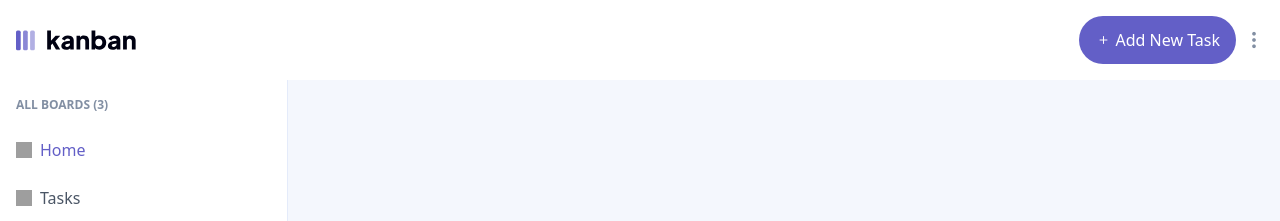
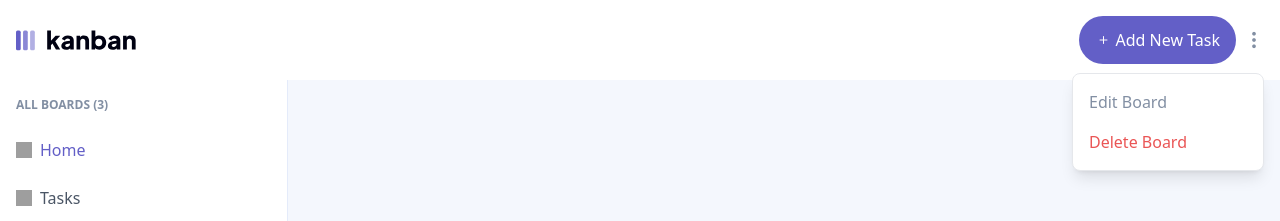
Before and after one commit to momin-riyadh/kanban-task, a React (Vite) app in the folder client/: page /dashboard in a window 1280 px wide. Both pictures are taken after a click on the icon 1254 px from the left and 40 px from the top of the page. Shown: the top 221 px of the page. Built offline with nearby package versions, Linux system fonts and the light colour scheme; grey boxes are pictures that could not be loaded.

Commit message:
fix and deploy

```diff
--- a/client/src/components/layout/Header.jsx
+++ b/client/src/components/layout/Header.jsx
@@ -1,7 +1,28 @@
 import LOGO from '../../assets/images/logo.svg';
-import React from "react";
+import React, { useState, useRef, useEffect } from "react";
 
 function Header() {
+    const [isDropdownOpen, setIsDropdownOpen] = useState(false);
+    const dropdownRef = useRef(null);
+
+    // Close dropdown when clicking outside
+    useEffect(() => {
+        function handleClickOutside(event) {
+            if (dropdownRef.current && !dropdownRef.current.contains(event.target)) {
+                setIsDropdownOpen(false);
+            }
+        }
+
+        document.addEventListener('mousedown', handleClickOutside);
+        return () => {
+            document.removeEventListener('mousedown', handleClickOutside);
+        };
+    }, []);
+
+    const toggleDropdown = () => {
+        setIsDropdownOpen(!isDropdownOpen);
+    };
+
     return (
         <div className="h-20 bg-white fixed top-0 left-0 right-0 z-50">
             <div className="px-4 py-2 flex justify-between items-center">
@@ -13,7 +34,22 @@ function Header() {
                         className="bg-[#635FC7] hover:bg-[#A8A4FF] text-white px-4 py-3 rounded-3xl transition-colors duration-400 cursor-pointer">
                         <i className="bi bi-plus"></i> Add New Task
                     </button>
-                    <i className="bi bi-three-dots-vertical text-[#828FA3] text-[20px] cursor-pointer"></i>
+                    <div className="relative" ref={dropdownRef}>
+                        <i
+                            className="bi bi-three-dots-vertical text-[#828FA3] text-[20px] cursor-pointer hover:text-[#635FC7] transition-colors duration-200"
+                            onClick={toggleDropdown}
+                        ></i>
+                        {isDropdownOpen && (
+                            <div className="absolute right-0 top-12 w-48 bg-white rounded-lg shadow-lg border border-gray-200 py-2 z-60">
+                                <button className="w-full text-left px-4 py-2 text-[#828FA3] hover:bg-gray-50 transition-colors duration-200">
+                                    Edit Board
+                                </button>
+                                <button className="w-full text-left px-4 py-2 text-[#EA5555] hover:bg-gray-50 transition-colors duration-200">
+                                    Delete Board
+                                </button>
+                            </div>
+                        )}
+                    </div>
                 </div>
             </div>
         </div>
```
